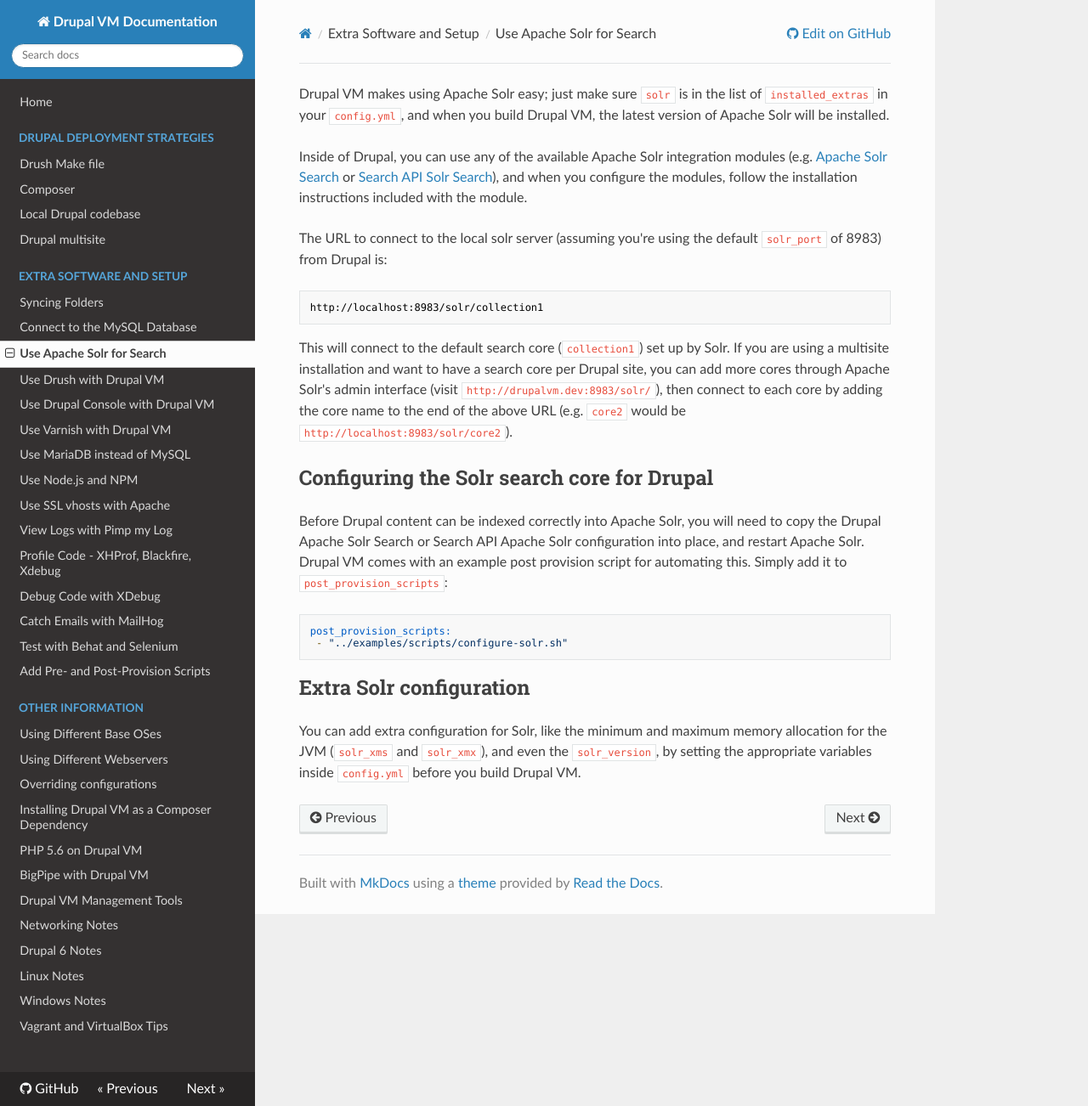
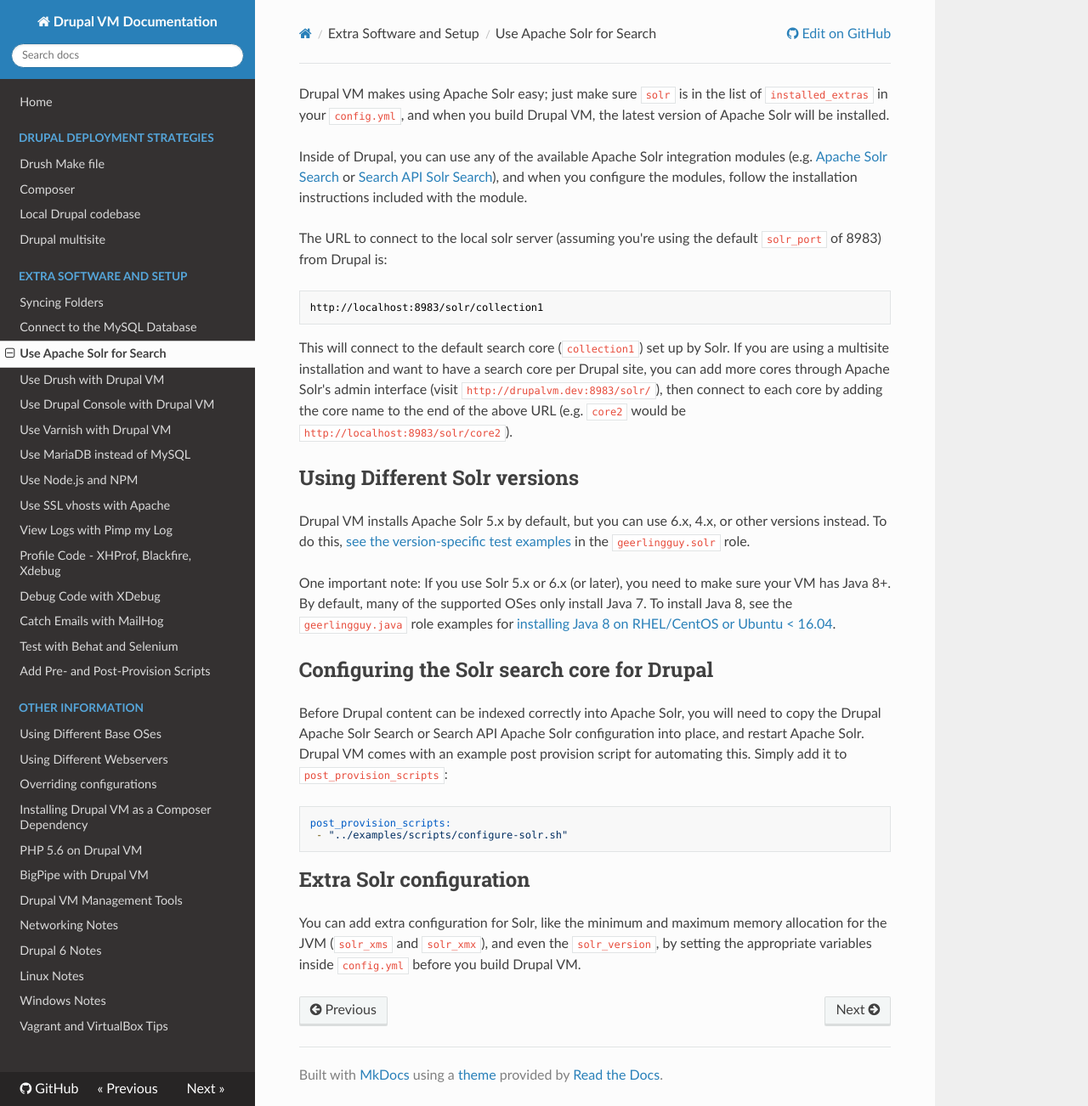
Before and after one commit to geerlingguy/drupal-vm, an MkDocs documentation site: the page built from docs/extras/solr.md, in a window 1280 px wide and 1302 px high. Shown: the whole window at 85% size. Built offline with MkDocs 1.6.1, drawn with Linux system fonts in a browser that asks for light colours; nearby versions of some CDN libraries; old or Windows-style settings are respelled for this version of MkDocs.

Commit message:
Fixes #777: Document switching Java versions for different Solr versions.

```diff
--- a/default.config.yml
+++ b/default.config.yml
@@ -285,7 +285,7 @@ php_xdebug_idekey: PHPSTORM
 php_xdebug_max_nesting_level: 256
 
 # Solr Configuration (if enabled above).
-solr_version: "5.5.1"
+solr_version: "5.5.2"
 solr_xms: "64M"
 solr_xmx: "128M"
 
--- a/docs/extras/solr.md
+++ b/docs/extras/solr.md
@@ -7,6 +7,12 @@ The URL to connect to the local solr server (assuming you're using the default `
     http://localhost:8983/solr/collection1
 
 This will connect to the default search core (`collection1`) set up by Solr. If you are using a multisite installation and want to have a search core per Drupal site, you can add more cores through Apache Solr's admin interface (visit `http://drupalvm.dev:8983/solr/`), then connect to each core by adding the core name to the end of the above URL (e.g. `core2` would be `http://localhost:8983/solr/core2`).
+
+## Using Different Solr versions
+
+Drupal VM installs Apache Solr 5.x by default, but you can use 6.x, 4.x, or other versions instead. To do this, [see the version-specific test examples](https://github.com/geerlingguy/ansible-role-solr/tree/master/tests) in the `geerlingguy.solr` role.
+
+One important note: If you use Solr 5.x or 6.x (or later), you need to make sure your VM has Java 8+. By default, many of the supported OSes only install Java 7. To install Java 8, see the `geerlingguy.java` role examples for [installing Java 8 on RHEL/CentOS or Ubuntu < 16.04](https://github.com/geerlingguy/ansible-role-java#example-playbook-install-openjdk-8).
 
 ## Configuring the Solr search core for Drupal
 
```
